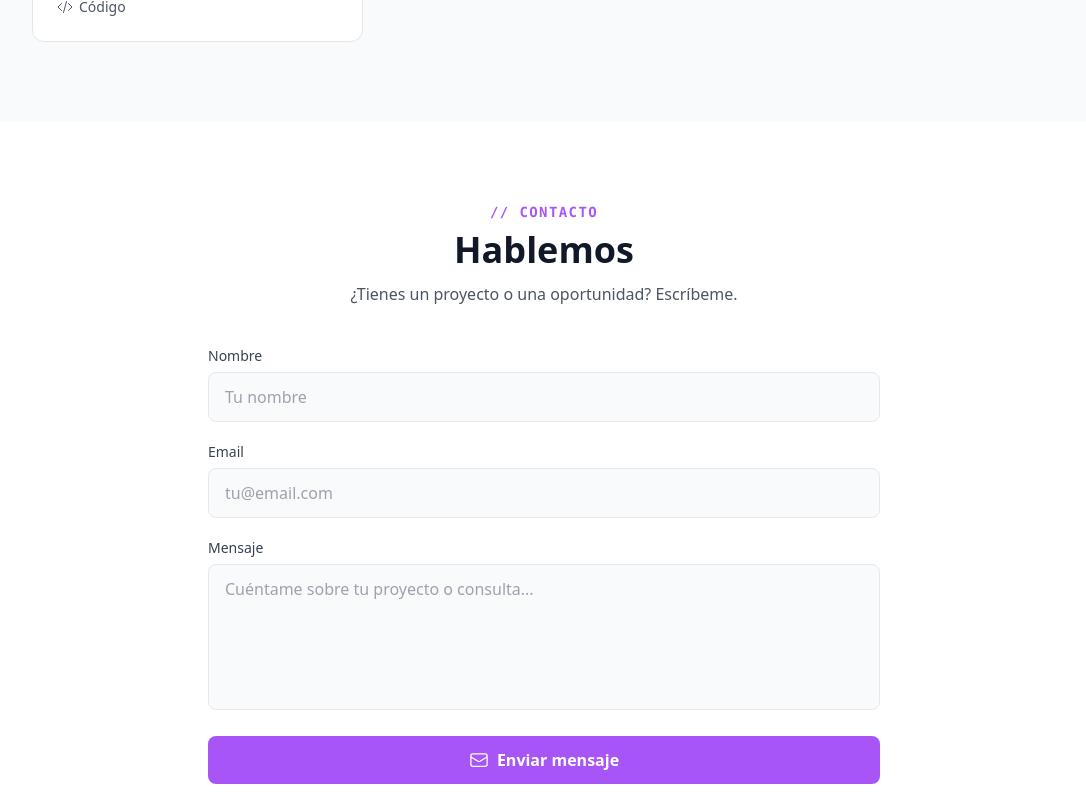
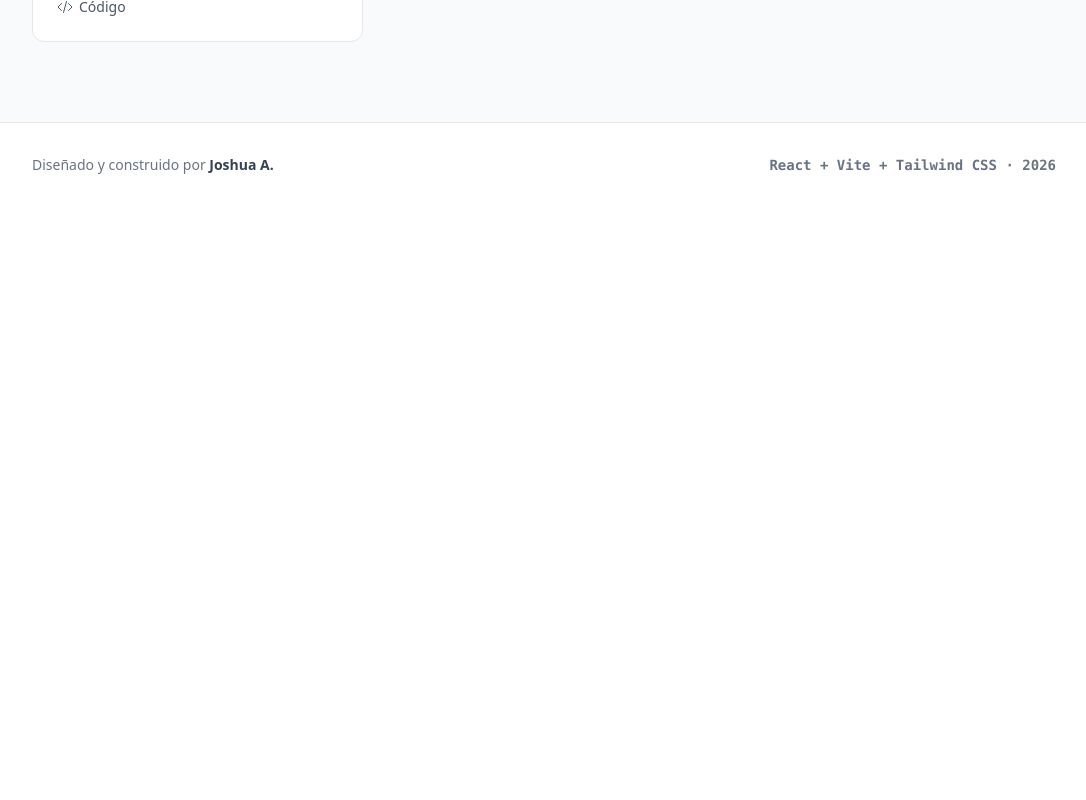
Before and after one commit to tarttaros/portfolio, a React (Vite) app: page / in a window 1280 px wide. Shown: the part 1980-2780 px from the top of the page, without its empty margins (96-1182 px from the left). After the commit the page ends 2187 px from the top, so only its background shows below. Built offline with nearby package versions, Linux system fonts and the light colour scheme.

Commit message:
se retira temporalmente el apartado de contacto

```diff
--- a/src/App.tsx
+++ b/src/App.tsx
@@ -2,7 +2,7 @@ import { useTheme } from './hooks/useThemes'
 import Navbar from './components/Navbar'
 import Footer from './components/Footer'
 import About from './sections/About'
-import Contact from './sections/Contact'
+/*import Contact from './sections/Contact'*/
 import Projects from './sections/Projects'
 
 function App() {
@@ -14,7 +14,7 @@ function App() {
       <main className="flex-1">
         <About/>
         <Projects/>
-        <Contact/>
+        {/*<Contact/>*/}
       </main>
       <Footer />
     </div>
--- a/src/index.css
+++ b/src/index.css
@@ -18,7 +18,7 @@
     @apply bg-gray-300 dark:bg-gray-700 rounded-full;
   }
   ::-webkit-scrollbar-thumb:hover {
-    @apply bg-emerald-500;
+    @apply bg-purple-500;
   }
 }
 
```
